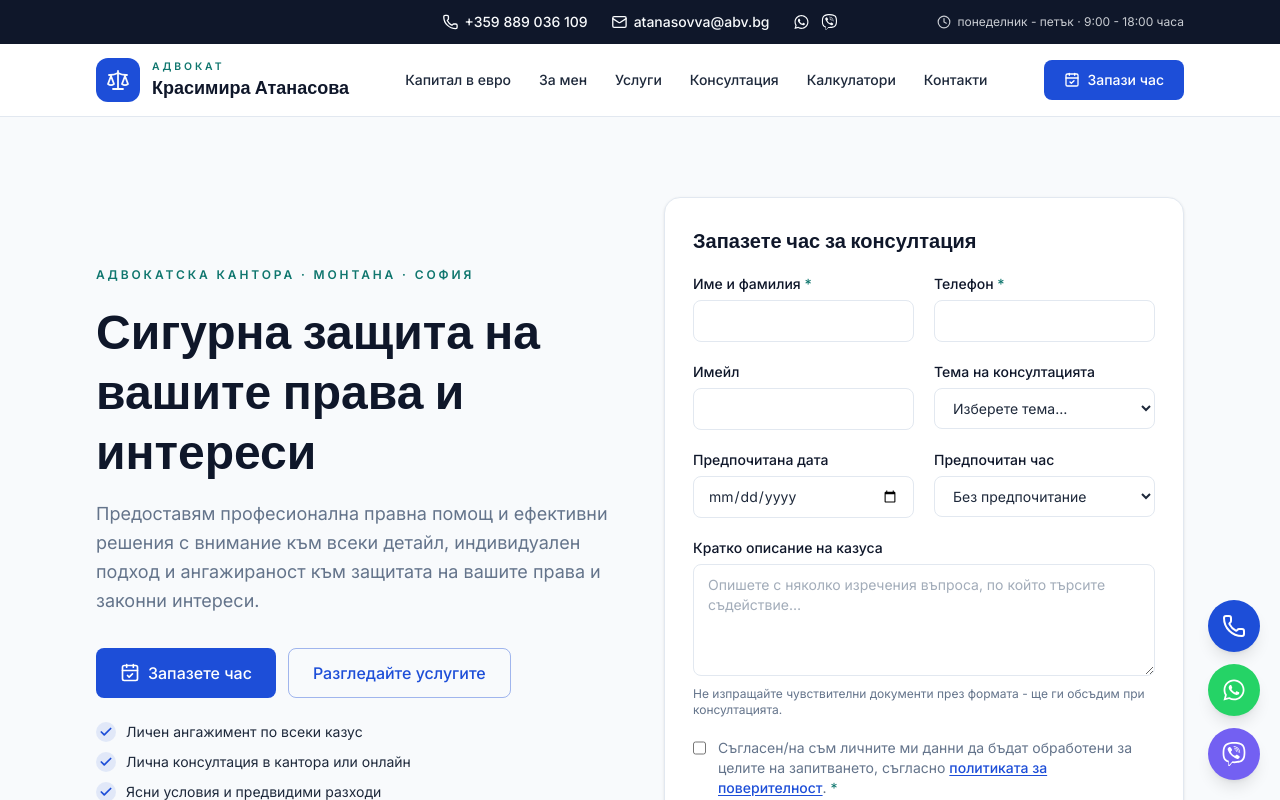
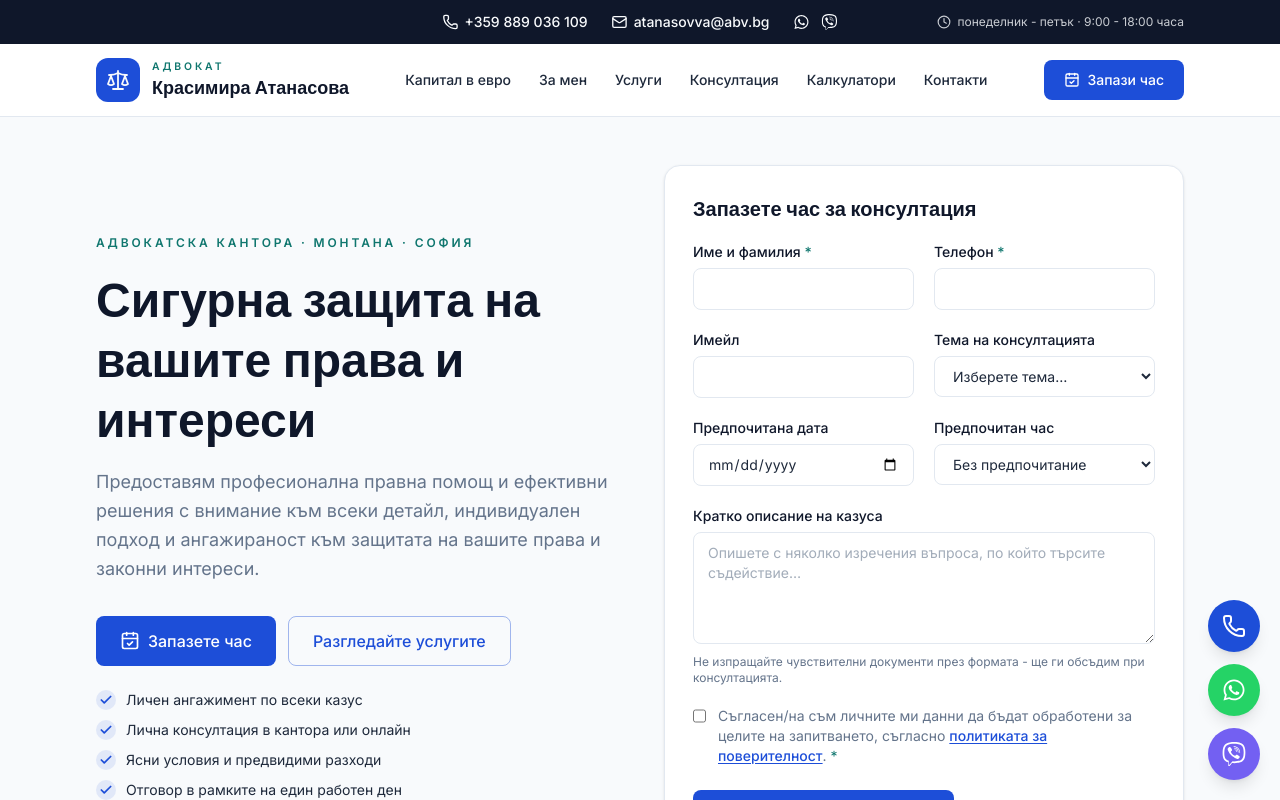
Before and after one commit to pepipetrov0969/advweb, a Next.js app: page / in a window 1280 px wide. Shown: the top 800 px of the page. Built offline with nearby package versions, Linux system fonts and the light colour scheme; a web font is replaced by a local one.

Commit message:
Reduce hero section vertical padding

```diff
--- a/components/home/Hero.tsx
+++ b/components/home/Hero.tsx
@@ -16,7 +16,7 @@ const highlights = [
 export function Hero() {
   return (
     <section className="border-b border-line bg-cream">
-      <Container className="grid items-center gap-12 py-16 sm:py-20 lg:grid-cols-2 lg:py-24">
+      <Container className="grid items-center gap-12 py-10 sm:py-14 lg:grid-cols-2 lg:py-16">
         <div className="animate-fade-up">
           <p className="mb-4 text-xs font-semibold uppercase tracking-[0.24em] text-chestnut">
             {site.tagline}
```
